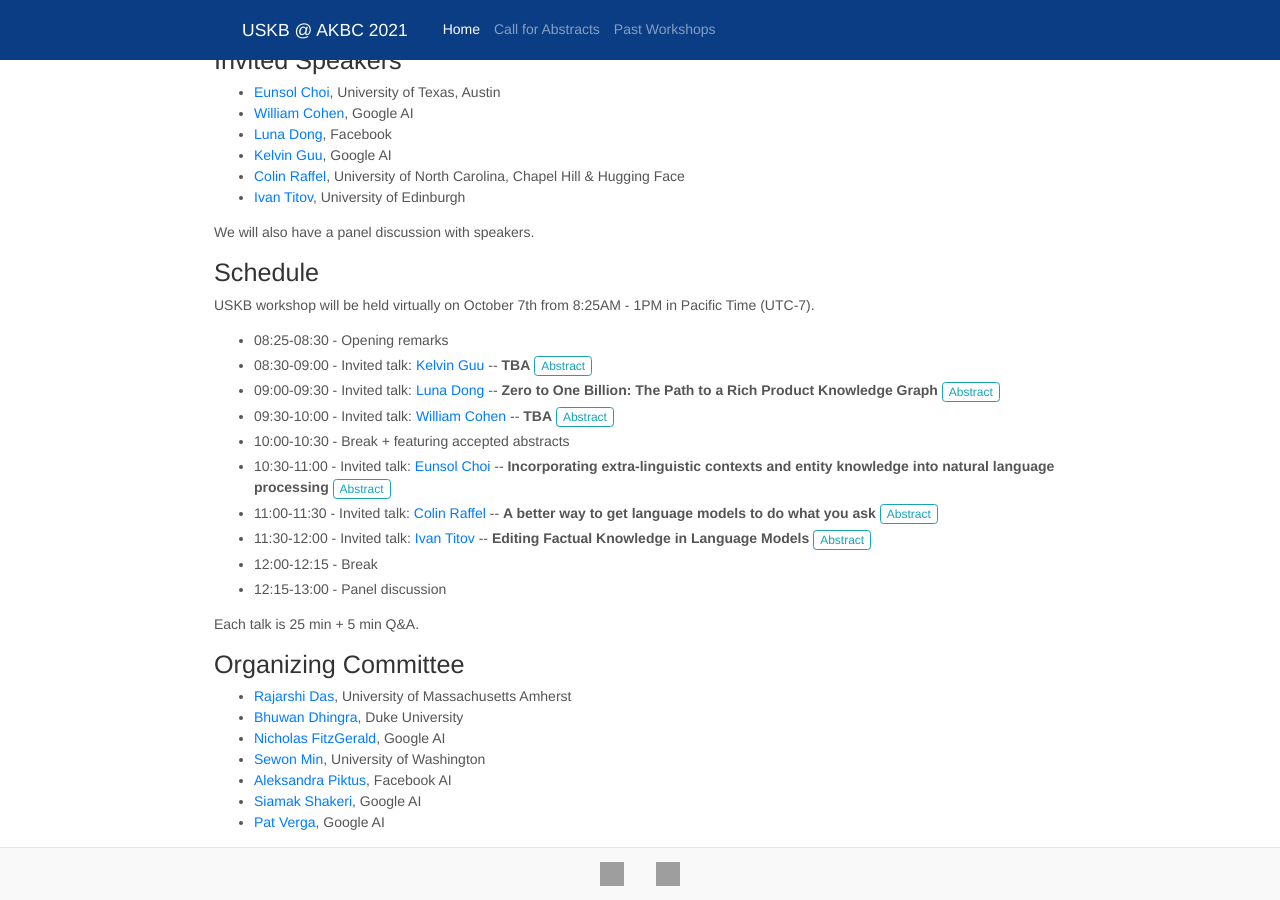
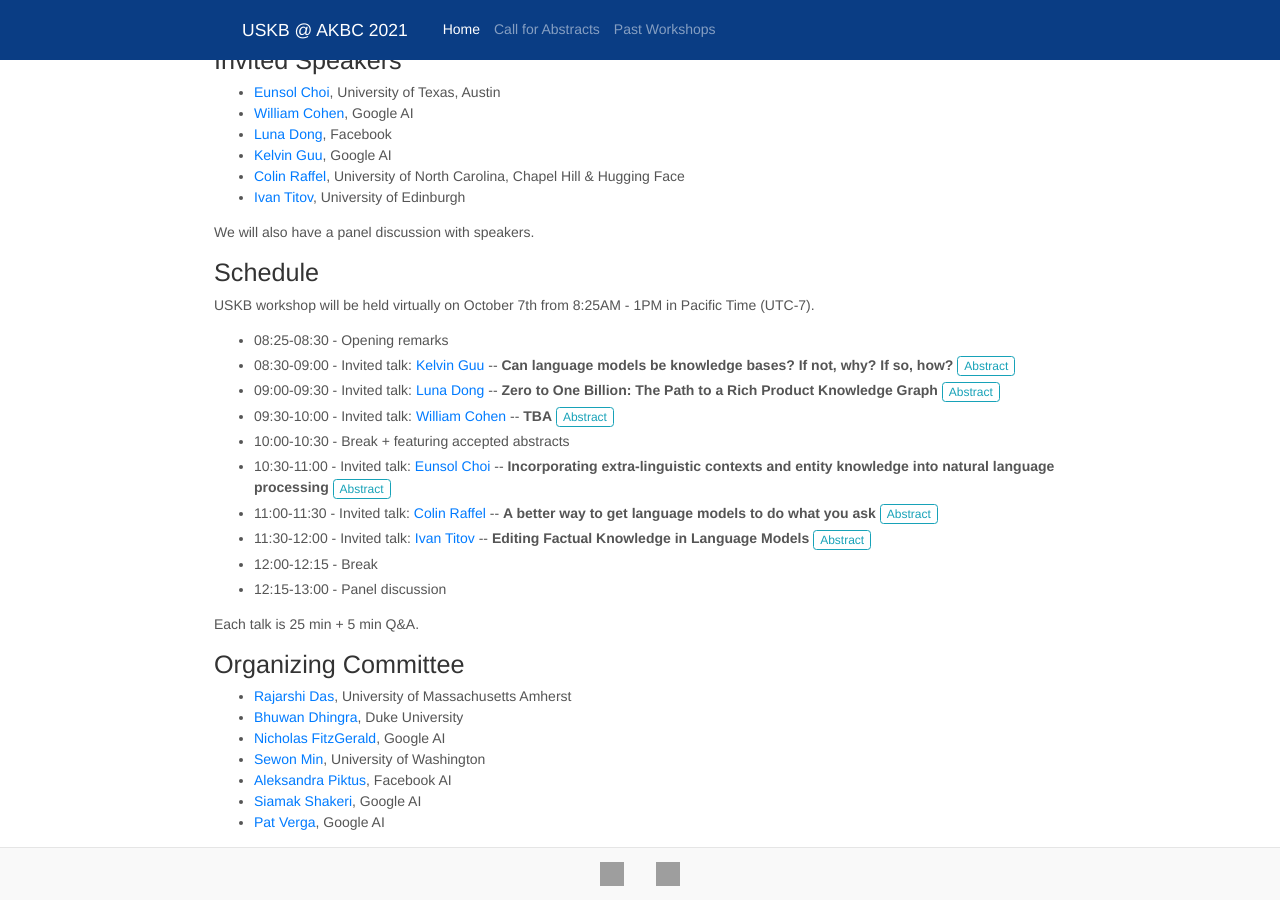
Before and after one commit to spa-nlp/spa-nlp.github.io, a Jekyll site: the page built from index.md, in a window 1280 px wide and 900 px high, scrolled down 918 px. Built offline with Jekyll 4.4.1, drawn with Linux system fonts in a browser that asks for light colours; nearby versions of some CDN libraries; part of the change alters nothing that is shown; grey boxes are pictures that could not be loaded.

Commit message:
add kelvins talk

```diff
--- a/index.md
+++ b/index.md
@@ -57,10 +57,10 @@ USKB workshop will be held virtually on October 7th from 8:25AM - 1PM in Pacific
             08:25-08:30 - Opening remarks
         </li>
         <li>
-        	08:30-09:00	- Invited talk: <a href="https://www.kelvinguu.com/" target="_blank">Kelvin Guu</a> -- <b>TBA</b>
+        	08:30-09:00	- Invited talk: <a href="https://www.kelvinguu.com/" target="_blank">Kelvin Guu</a> -- <b>Can language models be knowledge bases? If not, why? If so, how?</b>
         	<button class="btn btn-outline-info btn-xs" type="button" data-toggle="collapse" data-target="#kelvin-card" aria-expanded="false" aria-controls="kelvin-card">Abstract</button>
         	<!--<a href="https://www.youtube.com/watch?v=V4nbWiPdnTE" class="btn btn-outline-info btn-xs">Video</a>-->
-            <div class="collapse" id="kelvin-card"><div class="card card-body">TBA</div></div>
+            <div class="collapse" id="kelvin-card"><div class="card card-body">Language models (LMs) encounter large amounts of world knowledge during training, and recent work has shown how to recover some of this knowledge through various forms of LM prompting / fine-tuning / probing. But how far are we from implementing the full capabilities and fidelity of a knowledge base? What challenges can be solved by simply scaling up to more parameters, and what challenges will require novel research orthogonal to model size? In this talk, I'll start by assessing the frontier of what LMs can and cannot do today. I'll then discuss a set of key challenges that (probably) won't be overcome by model scaling alone, and recent work to address them. For example: how do we obtain provenance for a model's assertions? And how can we update a model to account for new information or new context?</div></div>
         </li>
         <li>
 			09:00-09:30	- Invited talk: <a href="https://lunadong.com/" target="_blank">Luna Dong</a> -- <b>Zero to One Billion: The Path to a Rich Product Knowledge Graph</b>
```
